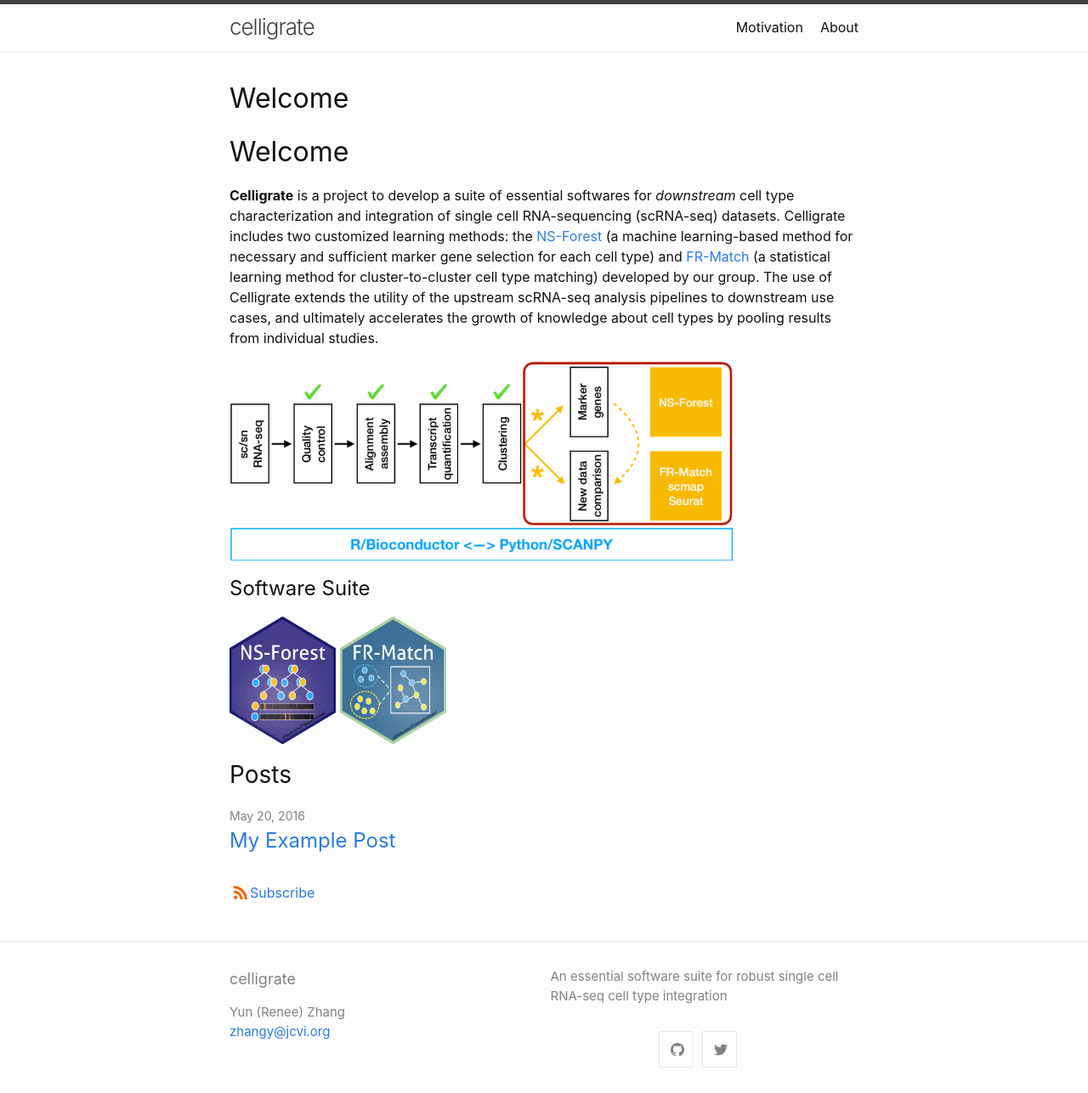
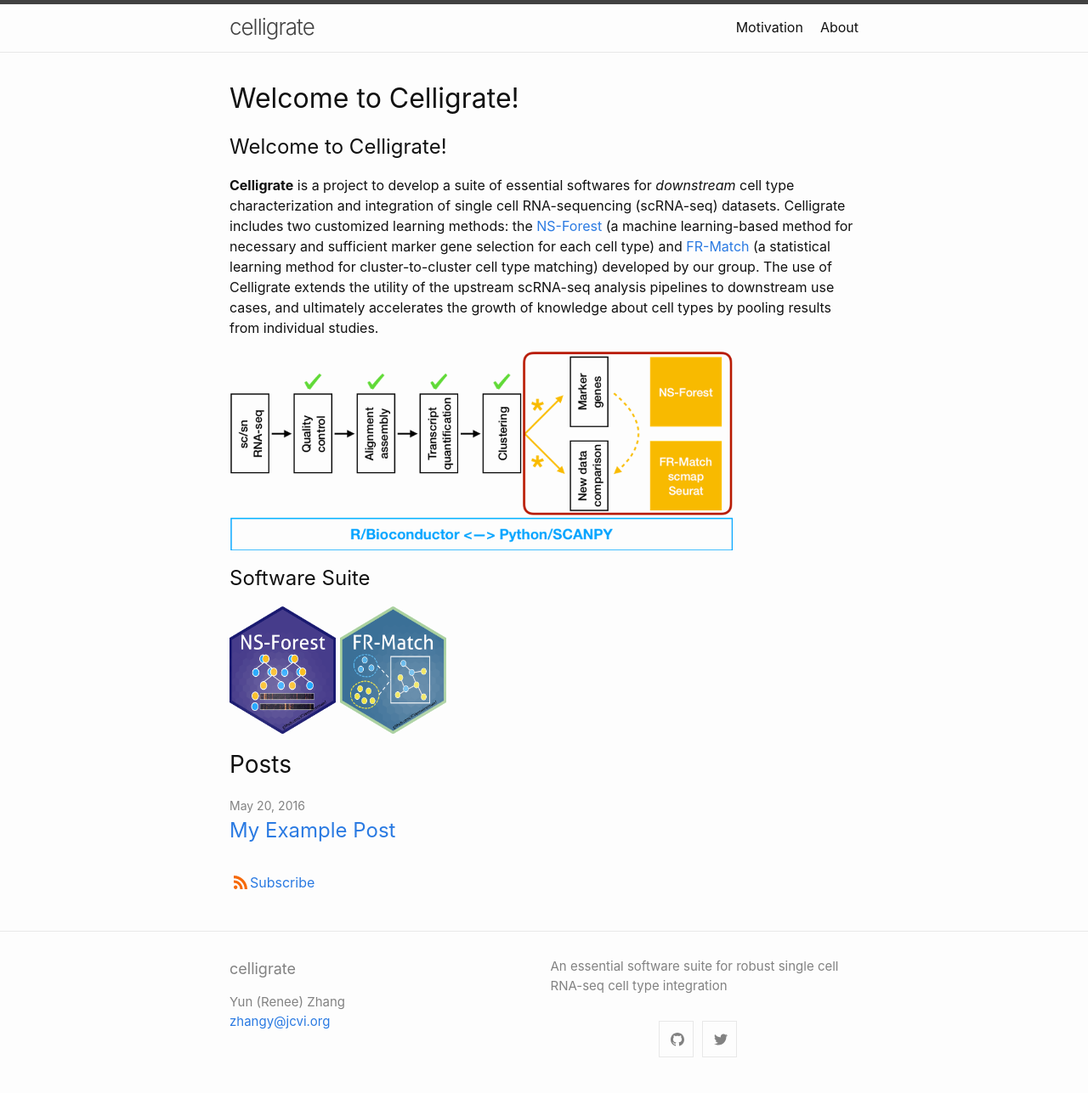
Before and after one commit to JCVenterInstitute/celligrate, a Jekyll site: the page built from index.md, in a window 1280 px wide. Shown: the whole page at 85% size. Built offline with Jekyll 4.4.1, drawn with Linux system fonts in a browser that asks for light colours; our own code applies the rules of GitHub Pages for plain Markdown files.

Commit message:
welcome to celligrate!

```diff
--- a/index.md
+++ b/index.md
@@ -8,7 +8,7 @@
 layout: home
 ---
 
-# Welcome
+## Welcome to Celligrate!
 
 **Celligrate** is a project to develop a suite of essential softwares for *downstream* cell type characterization and integration of single cell RNA-sequencing (scRNA-seq) datasets. Celligrate includes two customized learning methods: the [NS-Forest](https://github.com/JCVenterInstitute/NSForest)  (a machine learning-based method for necessary and sufficient marker gene selection for each cell type) and [FR-Match](https://github.com/JCVenterInstitute/FRmatch) (a statistical learning method for cluster-to-cluster cell type matching) developed by our group. The use of Celligrate extends the utility of the upstream scRNA-seq analysis pipelines to downstream use cases, and ultimately accelerates the growth of knowledge about cell types by pooling results from individual studies.
 
```
